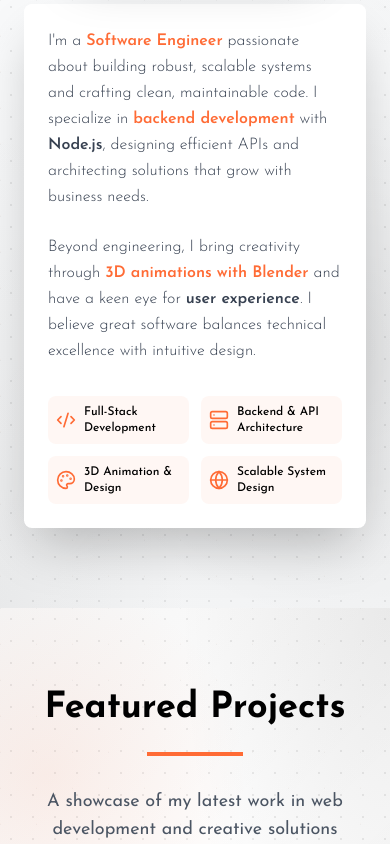
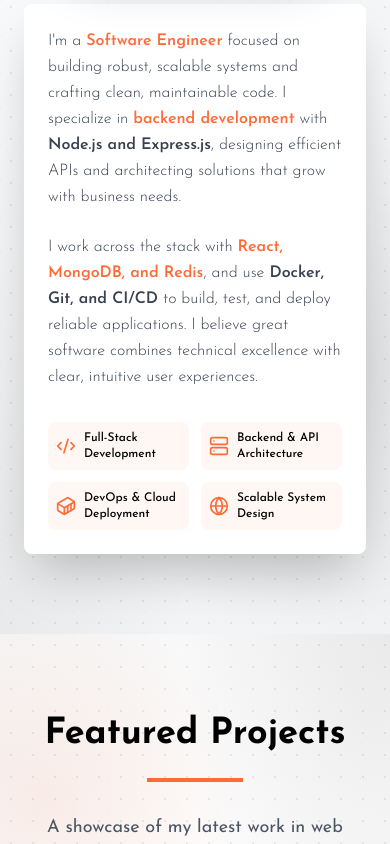
Before and after one commit to Adejareisrael/meet-israel, a React (Vite) app: page / in a window 390 px wide. Shown: the part 1420-2264 px from the top of the page. Built offline with nearby package versions, Linux system fonts and the light colour scheme.

Commit message:
Refine about and testimonial sections

```diff
--- a/src/components/portfolio/About.tsx
+++ b/src/components/portfolio/About.tsx
@@ -1,12 +1,12 @@
 
 import { Card, CardContent } from "@/components/ui/card";
-import { Code2, Server, Palette, Globe } from "lucide-react";
+import { Code2, Server, Container, Globe } from "lucide-react";
 
 const About = () => {
   const highlights = [
     { icon: Code2, text: "Full-Stack Development" },
     { icon: Server, text: "Backend & API Architecture" },
-    { icon: Palette, text: "3D Animation & Design" },
+    { icon: Container, text: "DevOps & Cloud Deployment" },
     { icon: Globe, text: "Scalable System Design" }
   ];
 
@@ -29,14 +29,14 @@
               <Card className="bg-white shadow-2xl border-0 hover-scale">
                 <CardContent className="p-6 md:p-10 lg:p-12">
                   <p className="text-base md:text-xl text-gray-700 leading-relaxed mb-6 md:mb-8 font-light">
-                    I'm a <span className="font-semibold text-orange">Software Engineer</span> passionate about building robust, scalable systems and
+                    I'm a <span className="font-semibold text-orange">Software Engineer</span> focused on building robust, scalable systems and
                     crafting clean, maintainable code. I specialize in <span className="font-semibold text-orange">backend development</span> with
-                    <span className="font-semibold"> Node.js</span>, designing efficient APIs and architecting solutions that grow with business needs.
+                    <span className="font-semibold"> Node.js and Express.js</span>, designing efficient APIs and architecting solutions that grow with business needs.
                   </p>
                   <p className="text-base md:text-xl text-gray-700 leading-relaxed mb-8 md:mb-10 font-light">
-                    Beyond engineering, I bring creativity through <span className="font-semibold text-orange">3D animations with Blender</span> and
-                    have a keen eye for <span className="font-semibold">user experience</span>.
-                    I believe great software balances technical excellence with intuitive design.
+                    I work across the stack with <span className="font-semibold text-orange">React, MongoDB, and Redis</span>, and use
+                    <span className="font-semibold"> Docker, Git, and CI/CD</span> to build, test, and deploy reliable applications.
+                    I believe great software combines technical excellence with clear, intuitive user experiences.
                   </p>
 
                   <div className="grid grid-cols-2 gap-3">
--- a/src/components/portfolio/Testimonials.tsx
+++ b/src/components/portfolio/Testimonials.tsx
@@ -14,7 +14,7 @@
       role: "Creatives Agency",
       content: "Working with this developer was exceptional. They delivered a stunning WordPress site with custom 3D animations that perfectly captured our brand vision. The attention to detail and technical execution exceeded all expectations.",
       rating: 5,
-      avatar: "https://instagram.fiba2-2.fna.fbcdn.net/v/t51.2885-19/24332315_878501555658460_4026125020697722880_n.jpg?efg=eyJ2ZW5jb2RlX3RhZyI6InByb2ZpbGVfcGljLmRqYW5nby4xMDAwLmMyIn0&_nc_ht=instagram.fiba2-2.fna.fbcdn.net&_nc_cat=104&_nc_oc=Q6cZ2gHCMPveC-hGcCSJKEAHJJDbFIj3VtMsaBGJm3Xak1cHDgtb9_mMqUw30HDFmo0jUK0&_nc_ohc=DJfIQkaGJIMQ7kNvwHOU3iA&_nc_gid=FO3NfRqbkaOgG8f-PWRK8Q&edm=APs17CUBAAAA&ccb=7-5&oh=00_AQPedZ9Tz6qwzpPeFUch8Zw-u_qFQWMjdaLHAxV70Sqstg&oe=6AC2C7B7&_nc_sid=10d13b"
+      initials: "WE"
     },
     {
       id: 2,
@@ -22,7 +22,7 @@
       role: "Telematics Company",
       content: "The CRM webapp built by this developer has transformed our business operations. The seamless integration of features and intuitive design has significantly improved our workflow and client management. Their expertise in web development is truly commendable.",
       rating: 5,
-      avatar: "https://media.canva.com/v2/download/name:background_removal%23TUFIS2lFZzh1TDAjMSM2Y2FmMjhhNTNhMzRiYzBiNTFlMTQ3ZGQxNmEyZTRmMCM4NTYjI1RSQU5TRk9STUFUSU9OX1JFUVVFU1Q.png/uri:ifs%3A%2F%2FM%2Fd8b26a52-dcf8-4c25-aa87-780dc66d1866?csig=AAAAAAAAAAAAAAAAAAAAAMYLzA1HYtcZE6_dctqX26nHsUqJbMw7y1Njmq2onGZ7&exp=1779590284&signer=media-rpc&token=AAIAAU0AJGQ4YjI2YTUyLWRjZjgtNGMyNS1hYTg3LTc4MGRjNjZkMTg2NgAAAAABnlh9kJnZ3W1X56vtEI4YQy9mQRu8CdcfWn1envCOmQTX5CGCLg"
+      initials: "GE"
     },
     {
       id: 3,
@@ -30,7 +30,7 @@
       role: "MemeFactory",
       content: "They built the entire backend infrastructure for my startup, including robust authentication systems and security protocols. Their technical expertise transformed our vision into a secure, scalable platform ready for growth.",
       rating: 5,
-      avatar: "https://instagram.fiba2-2.fna.fbcdn.net/v/t51.82787-19/519680865_17846310288523549_1469000383374122924_n.jpg?_nc_cat=109&_nc_map=urlgen_bucketless&ccb=7-5&_nc_sid=bf7eb4&efg=eyJ2ZW5jb2RlX3RhZyI6InByb2ZpbGVfcGljLnd3dy4xMDgwLkMzIn0%3D&_nc_ohc=YtjSgtsx894Q7kNvwHfyIvP&_nc_oc=AdpqnRlS_TM8ObpgMNAi-3E3siME960DxkjcuM3uB2cRkBKtrvASAWd1PNxiC2S5j4c&_nc_zt=24&_nc_ht=instagram.fiba2-2.fna&_nc_gid=zHO0LT8F2imwOlLLb1o8qg&_nc_ss=7baaf&oh=00_AQPx6bZlqKv6K4tbYXlJ5EcQwAAWvZoNOR0NNHg5Sq0SEw&oe=6AC29C4C"
+      initials: "GA"
     }
   ];
 
@@ -85,11 +85,11 @@
 
                 {/* Client Info */}
                 <div className="flex flex-col items-center">
-                  <img
-                    src={testimonials[currentIndex].avatar}
-                    alt={testimonials[currentIndex].name}
-                    className="w-16 h-16 md:w-20 md:h-20 rounded-full mb-4 md:mb-6 border-4 border-orange"
-                  />
+                  <div className="w-16 h-16 md:w-20 md:h-20 mb-4 md:mb-6 rounded-full border-4 border-orange bg-orange/20 flex items-center justify-center">
+                    <span className="font-bold text-orange text-lg md:text-xl">
+                      {testimonials[currentIndex].initials}
+                    </span>
+                  </div>
                   <h4 className="font-bold text-lg md:text-xl text-white mb-2">
                     {testimonials[currentIndex].name}
                   </h4>
```
